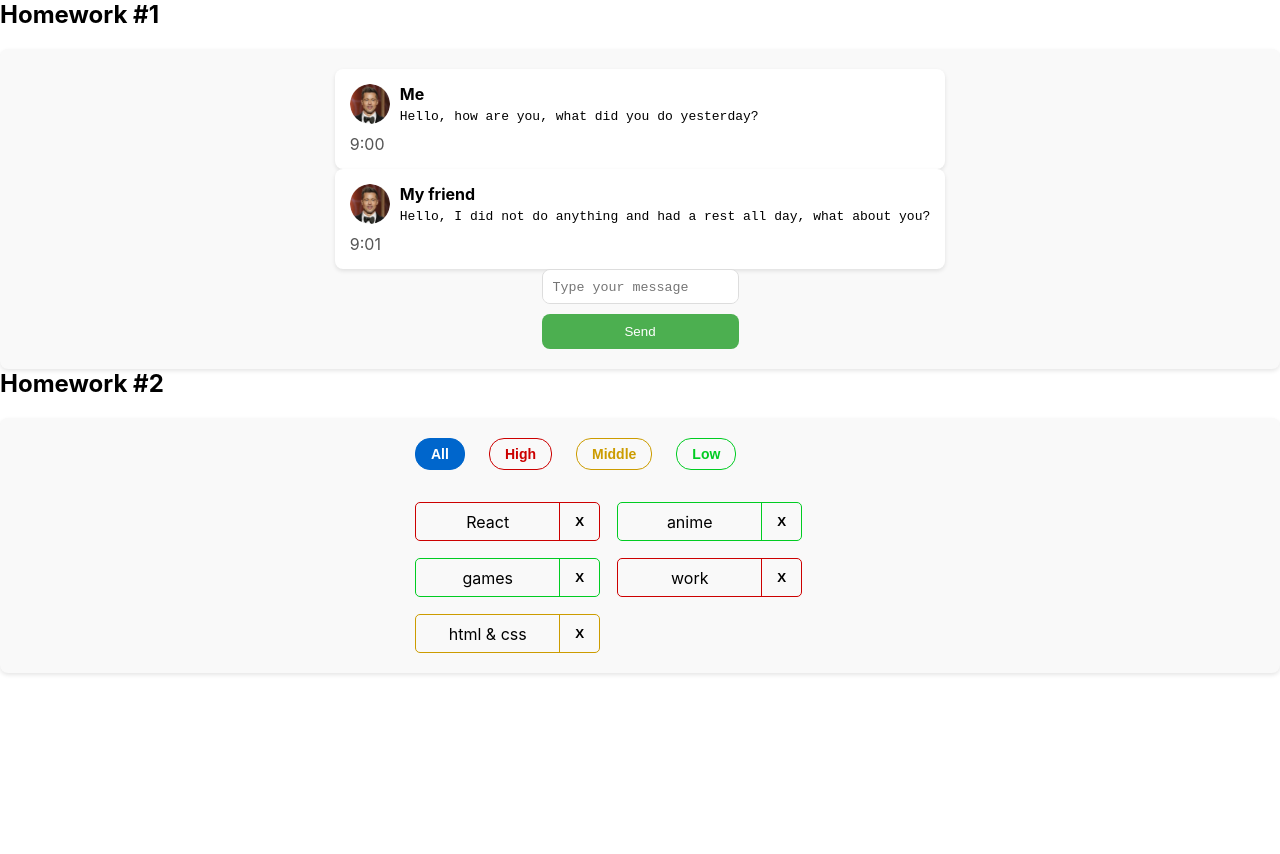
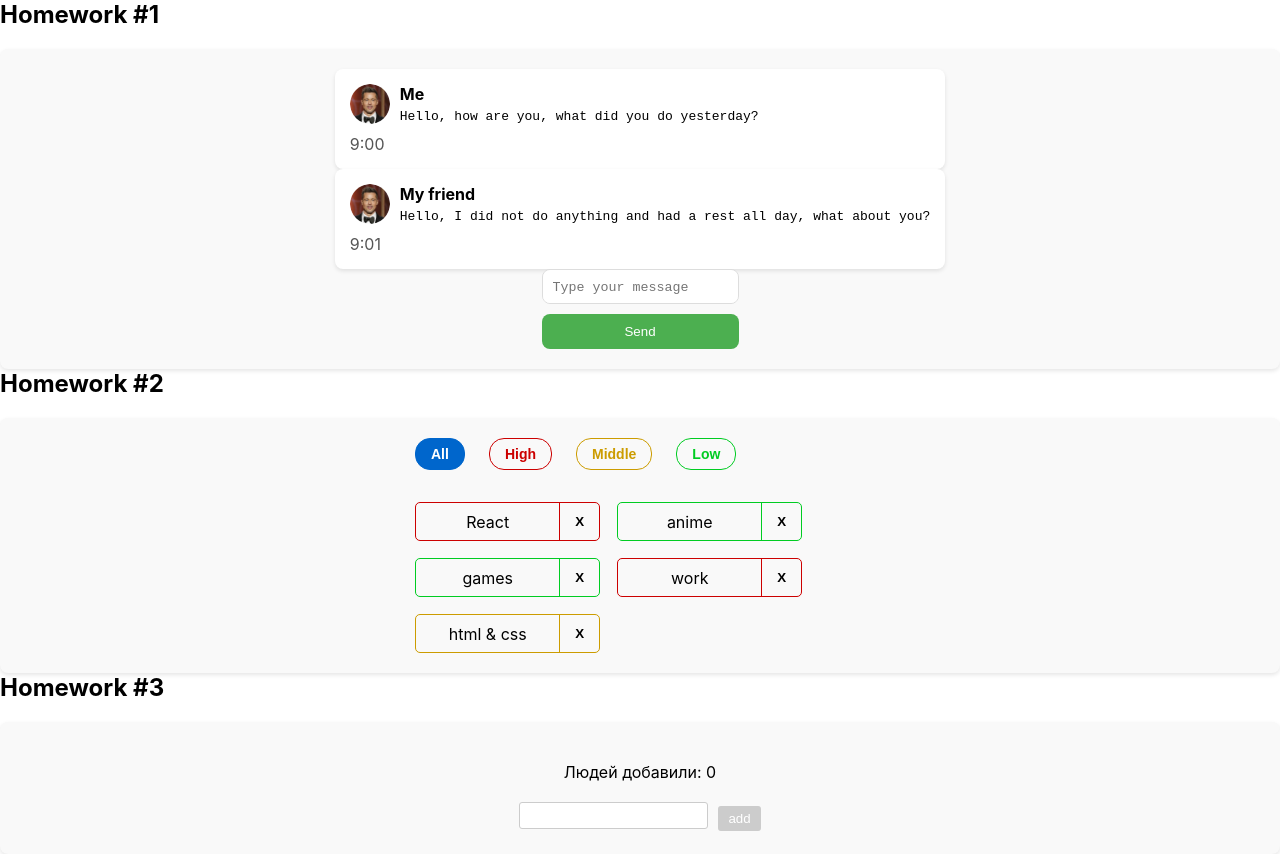
Before and after one commit to LizaWebDev/react-homeworks, a React (Create React App) app: page /#/pre-junior in a window 1280 px wide. Before the commit this address led to /. Before the commit the page ends 800 px from the top, so only its background shows below. Built offline with nearby package versions, Linux system fonts and the light colour scheme.

Commit message:
Homework 3

```diff
--- a/src/s1-main/App.tsx
+++ b/src/s1-main/App.tsx
@@ -2,6 +2,7 @@ import React from 'react'
 import s from './App.module.css'
 import HW1 from '../s2-homeworks/hw01/HW1'
 import HW2 from "../s2-homeworks/hw02/HW2";
+import HW3 from "../s2-homeworks/hw03/HW3";
 
 function App() {
     return (
@@ -9,7 +10,7 @@ function App() {
             <HW1/>
             {/*раскомментировать по ходу выполнения*/}
             <HW2/>
-            {/*<HW3/>*/}
+            <HW3/>
             {/*<HW4/>*/}
 
             {/*при выполнении дз 5 и более - закомментировать здесь дз 1-4, так как они есть внутри дз 5*/}
--- a/src/s2-homeworks/hw03/Greeting.module.css
+++ b/src/s2-homeworks/hw03/Greeting.module.css
@@ -1,35 +1,71 @@
 .greetingForm {
+    display: flex;
+    flex-direction: column;
+    align-items: center;
+    margin-top: 20px;
 }
 
 .inputAndButtonContainer {
+    display: flex;
+    align-items: center;
+    margin-top: 10px;
 }
 
 .error {
+    color: red;
+    font-size: 14px;
+    margin-top: 5px;
 }
 
 .input {
+    padding: 5px;
+    border: 1px solid #ccc;
+    border-radius: 3px;
+    margin-right: 10px;
 }
 
 .input:focus {
+    outline: none;
+    border-color: #61dafb;
 }
 
 .errorInput {
+    padding: 5px;
+    border: 1px solid red;
+    border-radius: 3px;
+    margin-right: 10px;
 }
 
 .button {
+    padding: 5px 10px;
+    background-color: #61dafb;
+    color: white;
+    border: none;
+    border-radius: 3px;
+    cursor: pointer;
 }
 
 .button:focus {
+    outline: none;
+    box-shadow: 0px 0px 5px #61dafb;
 }
 
 .button:active {
+    background-color: #0b6e8e;
 }
 
 .button:disabled {
+    background-color: #ccc;
+    cursor: not-allowed;
 }
 
 .text {
+    margin-bottom: 10px;
+    font-size: 16px;
 }
 
 .greeting {
+    margin-top: 10px;
+    font-size: 18px;
+    font-weight: bold;
 }
--- a/src/s2-homeworks/hw03/Greeting.tsx
+++ b/src/s2-homeworks/hw03/Greeting.tsx
@@ -2,17 +2,16 @@ import React, {ChangeEvent, KeyboardEvent} from 'react'
 import s from './Greeting.module.css'
 
 type GreetingPropsType = {
-    name: any // need to fix any
-    setNameCallback: any // need to fix any
-    addUser: any // need to fix any
-    onBlur: any // need to fix any
-    onEnter: any // need to fix any
-    error: any // need to fix any
-    totalUsers: any // need to fix any
-    lastUserName?: any // need to fix any
+    name: string
+    setNameCallback: (e: ChangeEvent<HTMLInputElement>) => void
+    addUser: () => void
+    onBlur: () => void
+    onEnter: (e: KeyboardEvent<HTMLInputElement>) => void
+    error: string
+    totalUsers: number
+    lastUserName?: string
 }
 
-// презентационная компонента (для верстальщика)
 const Greeting: React.FC<GreetingPropsType> = (
     {
         name,
@@ -23,9 +22,9 @@ const Greeting: React.FC<GreetingPropsType> = (
         error,
         totalUsers,
         lastUserName,
-    } // деструктуризация пропсов
+    }
 ) => {
-    const inputClass = s.errorInput // need to fix with (?:)
+    const inputClass = error !== '' ? s.errorInput : s.input
 
     return (
         <div id={'hw3-form'} className={s.greetingForm}>
@@ -63,11 +62,11 @@ const Greeting: React.FC<GreetingPropsType> = (
 
             {lastUserName && (
                 <div className={s.greeting}>
-                    Привет <span id={'hw3-last-user'}>{lastUserName}</span>!
+                    Привет, <span id={'hw3-last-user'}>{lastUserName}</span>!
                 </div>
             )}
         </div>
     )
 }
 
-export default Greeting
+export default Greeting;
--- a/src/s2-homeworks/hw03/GreetingContainer.tsx
+++ b/src/s2-homeworks/hw03/GreetingContainer.tsx
@@ -1,39 +1,48 @@
-import React, { ChangeEvent, KeyboardEvent, useState } from 'react'
+import React, {ChangeEvent, KeyboardEvent, useState} from 'react'
 import Greeting from './Greeting'
-import { UserType } from './HW3'
+import {UserType} from './HW3'
 
 type GreetingContainerPropsType = {
-    users: any // need to fix any
-    addUserCallback: any // need to fix any
+    users: UserType[]
+    addUserCallback: (name: string) => void
 }
 
-export const pureAddUser = (name: any, setError: any, setName: any, addUserCallback: any) => {
-    // если имя пустое - показать ошибку, иначе - добавить юзера и очистить инпут
+export const pureAddUser = (name: string, setError: (error: string) => void, setName: (name: string) => void, addUserCallback: (name: string) => void) => {
+    if (name.trim() === '') {
+        setError('Ошибка! Введите имя!')
+    } else {
+        addUserCallback(name)
+        setName('')
+        setError('')
+    }
 }
 
-export const pureOnBlur = (name: any, setError: any) => { // если имя пустое - показать ошибку
+export const pureOnBlur = (name: string, setError: (error: string) => void) => {
+    if (name.trim() === '') {
+        setError('Ошибка! Введите имя!')
+    }
 }
 
-export const pureOnEnter = (e: any, addUser: any) => { // если нажата кнопка Enter - добавить
+export const pureOnEnter = (e: KeyboardEvent<HTMLInputElement>, addUser: () => void) => {
+    if (e.key === 'Enter') {
+        addUser()
+    }
 }
 
-// более простой и понятный для новичков
-// function GreetingContainer(props: GreetingPropsType) {
+const GreetingContainer: React.FC<GreetingContainerPropsType> = ({
+                                                                     users,
+                                                                     addUserCallback,
+                                                                 }) => {
+    const [name, setName] = useState<string>('')
+    const [error, setError] = useState<string>('')
 
-// более современный и удобный для про :)
-const GreetingContainer: React.FC<GreetingContainerPropsType> = ({
-    users,
-    addUserCallback,
-}) => {
-    // деструктуризация пропсов
-    const [name, setName] = useState<any>('') // need to fix any
-    const [error, setError] = useState<any>('') // need to fix any
+    const setNameCallback = (e: ChangeEvent<HTMLInputElement>) => {
+        setName(e.currentTarget.value)
+        if (error !== '') {
+            setError('')
+        }
+    }
 
-    const setNameCallback = (e: any) => { // need to fix any
-        setName('some name') // need to fix
-
-        error && setError('')
-    }
     const addUser = () => {
         pureAddUser(name, setError, setName, addUserCallback)
     }
@@ -42,12 +51,12 @@ const GreetingContainer: React.FC<GreetingContainerPropsType> = ({
         pureOnBlur(name, setError)
     }
 
-    const onEnter = (e: any) => {
+    const onEnter = (e: KeyboardEvent<HTMLInputElement>) => {
         pureOnEnter(e, addUser)
     }
 
-    const totalUsers = 0 // need to fix
-    const lastUserName = 'some name' // need to fix
+    const totalUsers = users.length
+    const lastUserName = users.length > 0 ? users[users.length - 1].name : ''
 
     return (
         <Greeting
@@ -63,4 +72,4 @@ const GreetingContainer: React.FC<GreetingContainerPropsType> = ({
     )
 }
 
-export default GreetingContainer
+export default GreetingContainer;
--- a/src/s2-homeworks/hw03/HW3.tsx
+++ b/src/s2-homeworks/hw03/HW3.tsx
@@ -1,45 +1,32 @@
-import React, { useState } from 'react'
-import { v1 } from 'uuid'
+import React, {useState} from 'react'
+import {v1} from 'uuid'
 import s2 from '../../s1-main/App.module.css'
 import GreetingContainer from './GreetingContainer'
 
-/*
-* 1 - описать тип UserType
-* 2 - указать нужный тип в useState с users
-* 3 - дописать типы и логику функции pureAddUserCallback и проверить её тестами
-* 4 - в файле GreetingContainer.tsx дописать типизацию пропсов
-* 5 - в файле GreetingContainer.tsx указать нужные типы в useState с name и error
-* 6 - в файле GreetingContainer.tsx дописать тип и логику функции setNameCallback
-* 7 - в файле GreetingContainer.tsx дописать логику функций pureAddUser, pureOnBlur, pureOnEnter и проверить их тестами
-* 8 - в файле GreetingContainer.tsx вычислить количество добавленных и имя последнего (totalUsers, lastUserName)
-* 9 - в файле Greeting.tsx дописать типизацию пропсов
-* 10 - в файле Greeting.tsx вычислить inputClass в зависимости от наличия ошибки
-* 11 - сделать стили в соответствии с дизайном
-* */
-
 // types
 export type UserType = {
-    _id: any // need to fix any
-    name: any // need to fix any
+    _id: string
+    name: string
 }
 
-export const pureAddUserCallback = (name: any, setUsers: any, users: any) => { // need to fix any
-    const user = { // need to fix
+export const pureAddUserCallback = (name: string, setUsers: (users: UserType[]) => void, users: UserType[]) => {
+    const user = {
+        _id: v1(),
+        name: name
     }
     setUsers([...users, user])
 }
 
 const HW3 = () => {
-    const [users, setUsers] = useState<any>([]) // need to fix any
+    const [users, setUsers] = useState<UserType[]>([])
 
-    const addUserCallback = (name: any) => { // need to fix any
+    const addUserCallback = (name: string) => {
         pureAddUserCallback(name, setUsers, users)
     }
 
     return (
         <div id={'hw3'}>
             <div className={s2.hwTitle}>Homework #3</div>
-            {/*для автоматической проверки дз (не менять)*/}
 
             <div className={s2.hw}>
                 <GreetingContainer
@@ -51,4 +38,4 @@ const HW3 = () => {
     )
 }
 
-export default HW3
+export default HW3;
```
